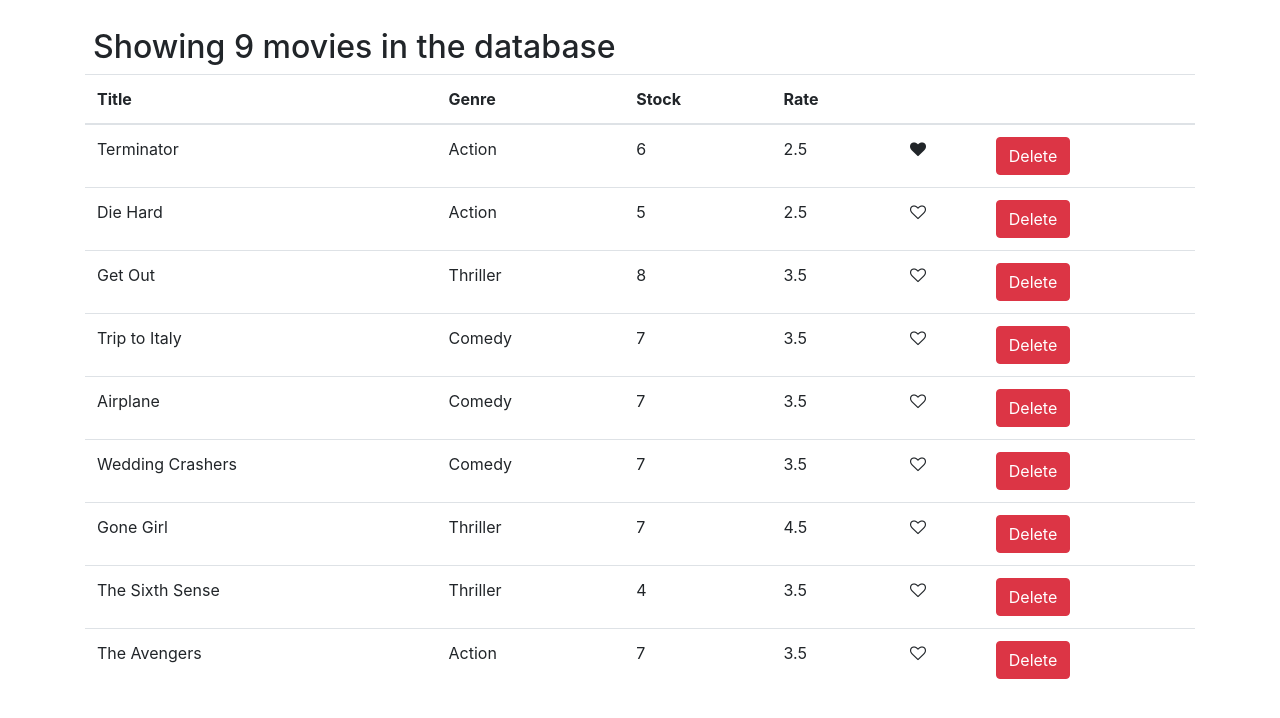
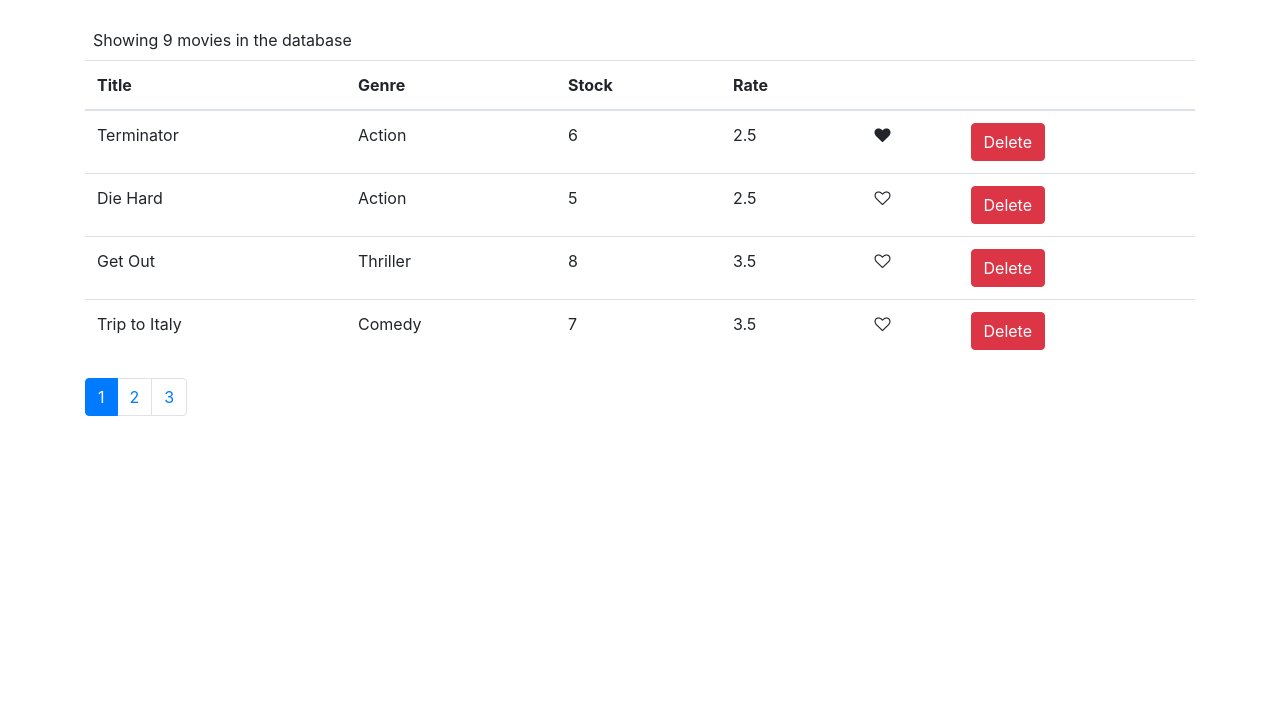
Before and after one commit to tiago-jv0/vidly, a React (Create React App) app: page / in a window 1280 px wide. Shown: the top 718 px of the page. Built offline with nearby package versions, Linux system fonts and the light colour scheme.

Commit message:
Pagination added

```diff
--- a/package.json
+++ b/package.json
@@ -8,6 +8,7 @@
     "@testing-library/user-event": "^7.2.0",
     "bootstrap": "^4.1.1",
     "font-awesome": "^4.7.0",
+    "lodash": "^4.17.10",
     "react": "^16.12.0",
     "react-dom": "^16.12.0",
     "react-scripts": "3.3.0"
--- a/src/components/Movies.js
+++ b/src/components/Movies.js
@@ -1,12 +1,16 @@
 import React, { Component } from 'react';
 import { getMovies } from '../services/fakeMovieService';
 import { Like } from './common/Like';
+import Pagination from './common/Pagination';
+import { paginate } from '../utils/Paginate';
 
 export default class Movies extends Component {
     constructor(props) {
         super(props);
         this.state = {
             movies: getMovies(),
+            pageSize: 4,
+            currentPage: 1,
         };
     }
 
@@ -19,20 +23,27 @@ export default class Movies extends Component {
     handleLike = (movie) => {
         const movies = [...this.state.movies];
         const index = movies.indexOf(movie);
-        movies[index] = {...movies[index]};
+        movies[index] = { ...movies[index] };
         movies[index].liked = !movies[index].liked;
         this.setState({ movies });
     };
+
+    handlePageChange = (page) => {
+        this.setState({
+            currentPage: page,
+        });
+    };
     render() {
-        const movies = this.state.movies;
+        const { length: count } = this.state.movies;
+        const { currentPage, pageSize, movies: allMovies } = this.state;
+
+        if (count === 0) return null;
+
+        const movies = paginate(allMovies, currentPage, pageSize);
 
         return (
             <React.Fragment>
-                <h2 className="m-2">
-                    {movies.length > 0
-                        ? `Showing ${movies.length} movies in the database`
-                        : 'There are no movies in the database'}
-                </h2>
+                <p className="m-2">Showing {count} movies in the database</p>
 
                 <table className="table">
                     <thead>
@@ -70,6 +81,13 @@ export default class Movies extends Component {
                         })}
                     </tbody>
                 </table>
+
+                <Pagination
+                    itemsCount={count}
+                    pageSize={pageSize}
+                    currentPage={currentPage}
+                    onPageChange={this.handlePageChange}
+                ></Pagination>
             </React.Fragment>
         );
     }
--- /dev/null
+++ b/src/components/common/Pagination.js
@@ -0,0 +1,30 @@
+import React from 'react';
+import _ from 'lodash';
+
+const Pagination = ({ itemsCount, pageSize, onPageChange, currentPage }) => {
+    const pagesCount = Math.ceil(itemsCount / pageSize);
+
+    if (pagesCount === 1) {
+        return null;
+    }
+
+    const pages = _.range(1, pagesCount + 1);
+
+    return (
+        <nav aria-label="Page navigation">
+            <ul className="pagination">
+                {pages.map((page) => {
+                    return (
+                        <li key={page} className={page === currentPage ? 'page-item active' : 'page-item'}>
+                            <a href="#" className="page-link" onClick={() => onPageChange(page)}>
+                                {page}
+                            </a>
+                        </li>
+                    );
+                })}
+            </ul>
+        </nav>
+    );
+};
+
+export default Pagination;
--- /dev/null
+++ b/src/utils/Paginate.js
@@ -0,0 +1,9 @@
+import _ from 'lodash';
+
+export const paginate = (items, pageNumber, pageSize) => {
+    const startIndex = (pageNumber - 1) * pageSize;
+    return _(items)
+        .slice(startIndex)
+        .take(pageSize)
+        .value();
+};
```
Also changed, not shown: 1 other file (tests, documents, lock files or other folders).
